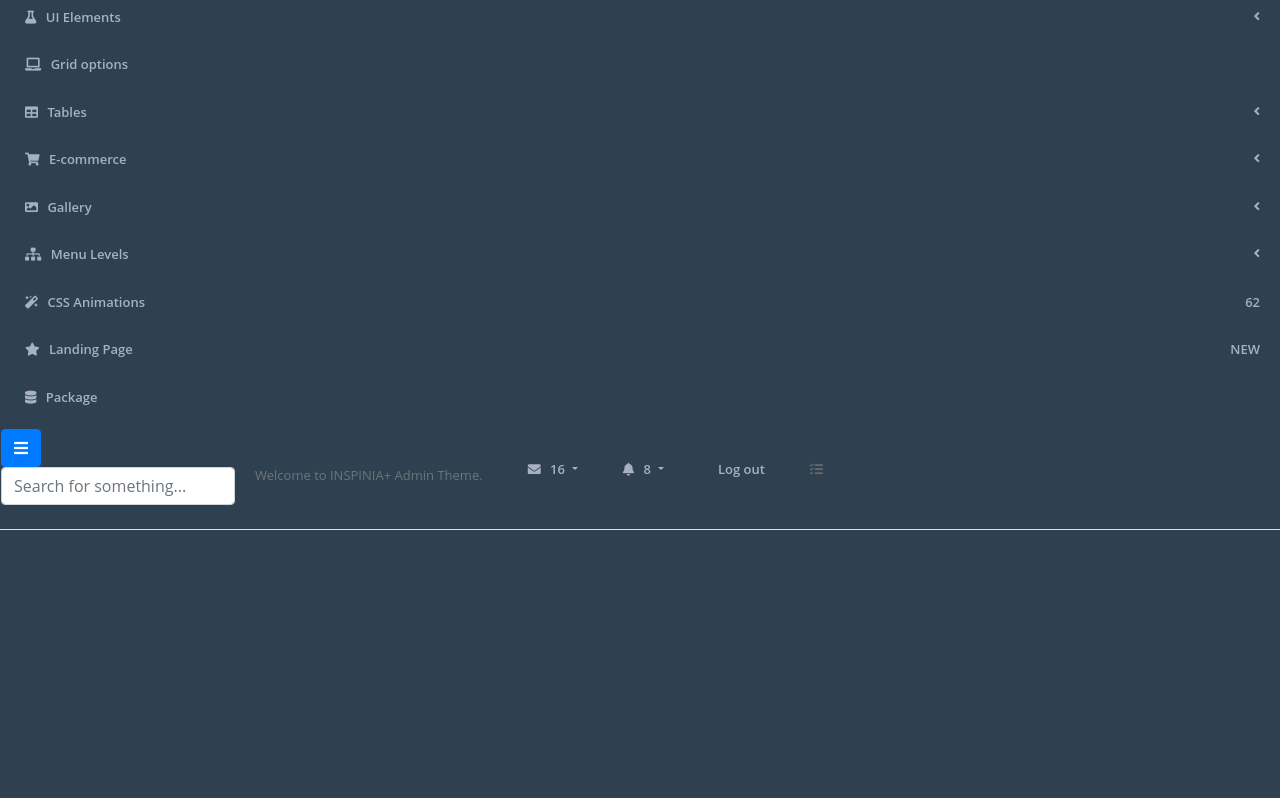
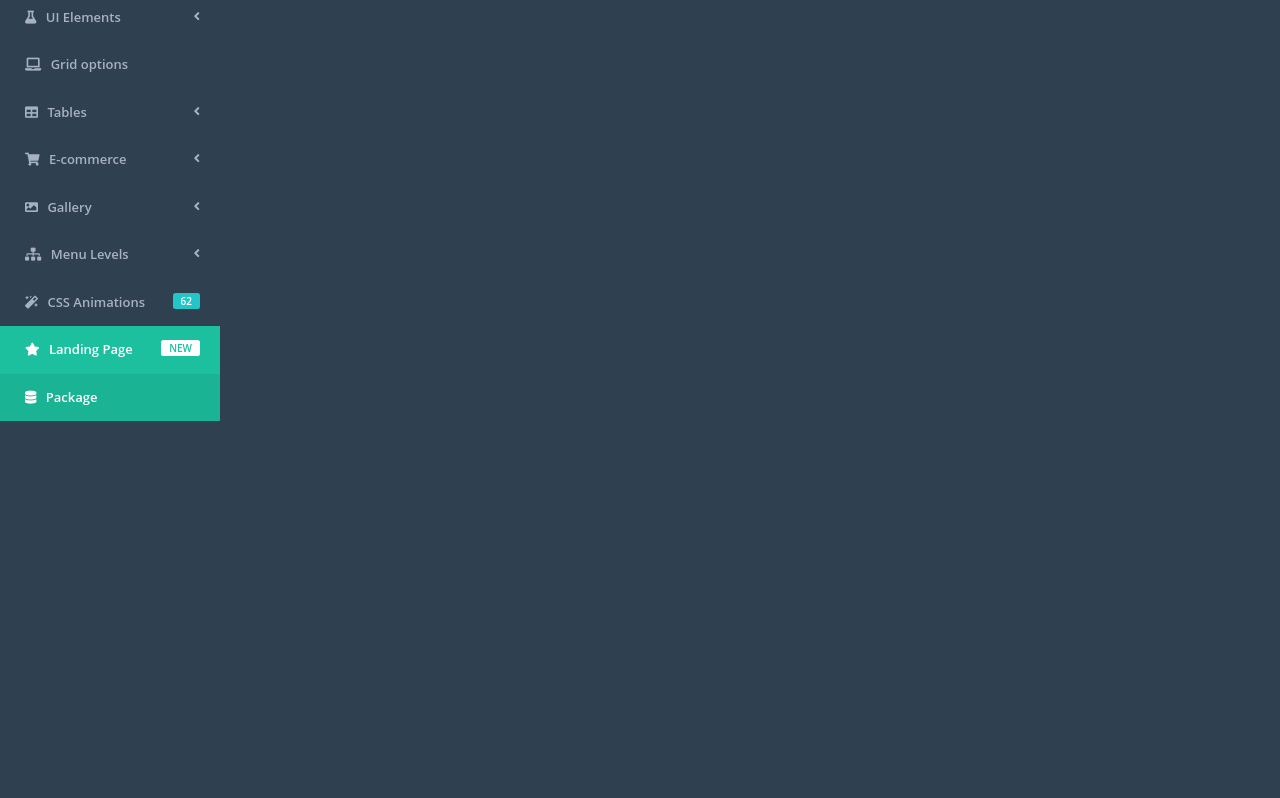
Before and after one commit to KrithikaSara/100DaysOfCode, a plain HTML site: page Day_2/Dashboard1/index.html in a window 1280 px wide. Shown: the part 640-1438 px from the top of the page. After the commit the page ends 1061 px from the top, so only its background shows below. Drawn offline with nearby package versions, Linux system fonts and the light colour scheme.

Commit message:
in progress

```diff
--- a/Day_2/Dashboard1/css/style.css
+++ b/Day_2/Dashboard1/css/style.css
@@ -18,7 +18,6 @@ body {
     font-size: 13px;
     color: #676a6c;
     overflow-x: hidden;
-    /* display: block; */
 }
 
 .nav.metismenu > li {
@@ -174,3 +173,162 @@ ul.nav-second-level {
 .dropdown-item{
     width: auto;
 }
+
+.nav .label, .ibox .label{
+    font-size: 10px;
+}
+
+.label{
+    background-color: #d1dade;
+    color: #5e5e5e;
+    font-family: 'Open Sans', 'Helvetica Neue', Helvetica, Arial, sans-serif;
+    font-weight: 600;
+    padding: 3px 8px;
+    text-shadow: none;
+    border-radius: 0.25em;
+    line-height: 1;
+    white-space: nowrap;
+}
+
+.label-warning, .badge-warning{
+    background-color: #f8ac59;
+    color: #FFFFFF;
+}
+
+.label-primary, .badge-primary{
+    background-color: #1ab394;
+    color: #FFFFFF;
+}
+
+.label-info, .badge-info{
+    background-color: #23c6c8;
+    color: #FFFFFF;
+}
+
+.navbar-default .landing_link a{
+    background: #1cc09f;
+    color: white;
+}
+
+.navbar-default .landing_link a span.label{
+    background: #fff;
+    color: #1cc09f;
+}
+
+.navbar-default .special_link a{
+    background: #1ab394;
+    color: white;
+
+}
+
+.nav-third-level li a, .fixed-sidebar.mini-navbar .nav-second-level li .nav-third-level li a{
+    padding-left:62px;
+}
+
+#page-wrapper{
+    padding: 0 15px;
+    min-height: 568px;
+    position: relative !important;
+}
+
+.gray-bg, .bg-muted{
+    background-color: #f3f3f4;
+}
+
+.pace-inactive{
+    display: none;
+}
+
+.border-bottom{
+    border-bottom: 1px solid #e7eaec !important;
+}
+
+.navbar.navbar-static-top{
+    padding: 0px;
+    width: 100%;
+    align-items: inherit;
+}
+
+.navbar-fixed-top, .navbar-static-top{
+    background: #f3f3f4;
+}
+.navbar{
+    border: 0;
+}
+
+.minimalize-styl-2{
+    padding: 4px 12px;
+    margin: 14px 5px 5px 20px;
+    font-size: 14px;
+    float: left;
+}
+
+.navbar-form-custom{
+    float: left;
+    height: 50px;
+    padding: 0;
+    width: 200px;
+    display: block;
+}
+
+.navbar-form-custom .form-group{
+    margin-bottom: 0;
+}
+
+.navbar-form-custom .form-control{
+    background: none repeat scroll 0 0 rgba(0, 0, 0, 0);
+    border: medium none;
+    font-size: 14px;
+    height: 60px;
+    margin: 0;
+    z-index: 2000;
+}
+
+@media (min-width: 768px){
+    .navbar-right{
+        margin-right: -15px;
+    }
+
+}
+
+.btn{
+    border-radius: 3px;
+    font-size: inherit;
+}
+
+.btn-primary{
+    color: #fff;
+    background-color: #1ab394;
+    border-color: #1ab394;
+}
+
+.btn-primary:hover, .btn-primary:focus, .btn-primary.focus{
+    background-color: #18a689;
+    border-color: #18a689;
+    color: #FFFFFF;
+}
+
+@media (min-width: 768px){
+    #page-wrapper{
+        position: inherit;
+        margin: 0 0 0 240px;
+        min-height: 2002px;
+    }
+}
+
+@media (min-width: 768px){
+    #page-wrapper{
+        position: inherit;
+        margin: 0 0 0 220px;
+        min-height: 100vh;
+    }
+}
+
+
+@media (min-width: 768px){
+    .navbar-static-side{
+        z-index: 2001;
+        position: absolute;
+        width: 220px;
+    }
+}
```
